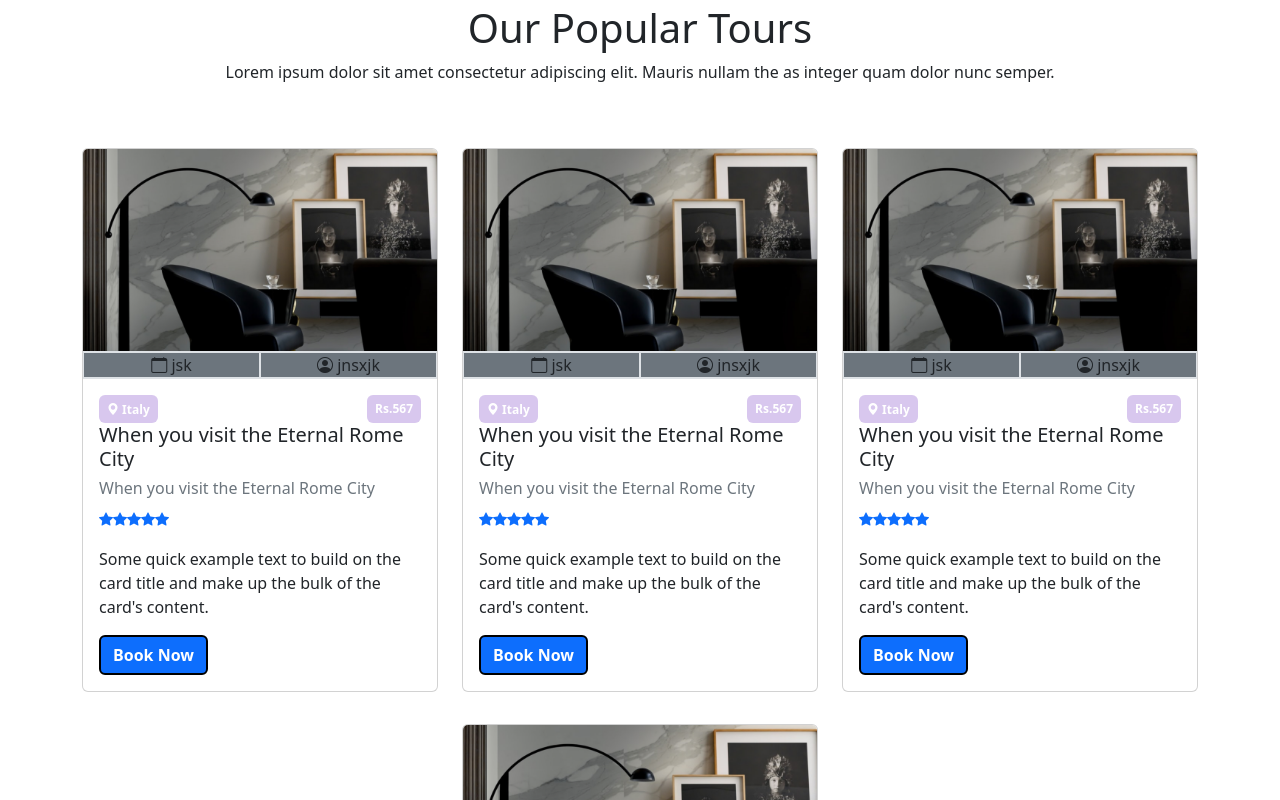
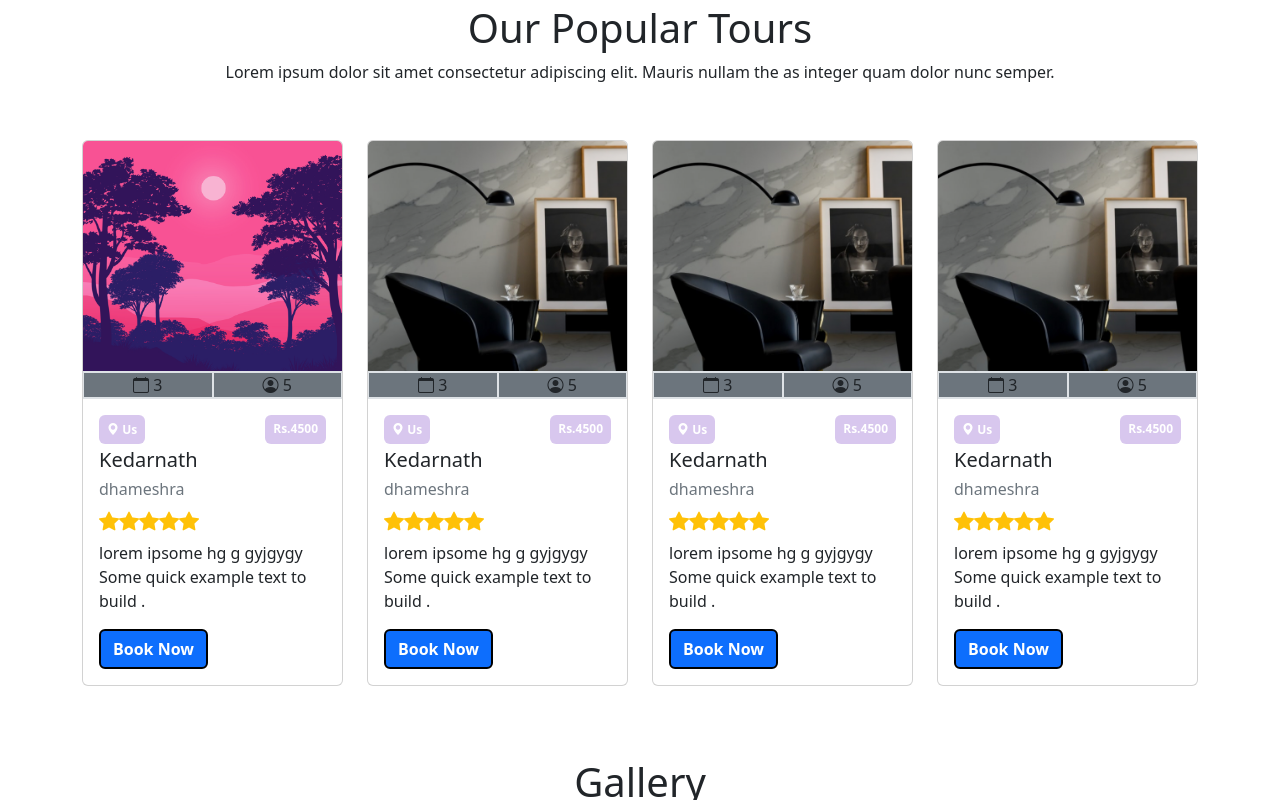
Before and after one commit to Mehmedx7/React_Tour_App, a React (Create React App) app: page / in a window 1280 px wide. Shown: the part 1300-2100 px from the top of the page. Built offline with nearby package versions, Linux system fonts and the light colour scheme.

Commit message:
listapage

```diff
--- a/src/App.css
+++ b/src/App.css
@@ -50,3 +50,9 @@ border: 2px solid #240750;
 .Popular-tour .badge{
     background-color: #b799e08b !important;
 }
+
+.custome-img
+{
+    height: 230px; /* Fixed height for the image */
+  object-fit: cover;
+}
--- a/src/component/Gallery/GalleryCard.jsx
+++ b/src/component/Gallery/GalleryCard.jsx
@@ -54,7 +54,7 @@ const GalleryCard = () => {
   return (
     <div>
          <div className='container gallery'>
-         <div className="title text-center mt-3">
+            <div className="title text-center mt-3">
          <h1>Gallery</h1>
           <p>
             Lorem ipsum dolor sit amet consectetur adipiscing elit. Mauris
--- a/src/component/Gallery/galleryCard.css
+++ b/src/component/Gallery/galleryCard.css
@@ -25,7 +25,7 @@
   background-color: rgba(255, 255, 255, 0.229);
 }
 
-.caption
+.gallery .caption
 {
 font-size:2rem ;
 position: absolute;
--- a/src/component/PopularTour/PopularTour.jsx
+++ b/src/component/PopularTour/PopularTour.jsx
@@ -1,26 +1,7 @@
 import React from "react";
-import img1 from "../../assets/img/home-decor-1.jpg";
-import { Badge } from "react-bootstrap";
-import { Link } from "react-router-dom";
 
-const cardData = [
-  {
-   id:1,
-   img: img1,
-  },
-  {
-    id:2,
-    img: img1,
-   },
-   {
-    id:3,
-    img: img1,
-   },
-   {
-    id:4,
-    img: img1,
-   }
-]
+import CustomeCard from "./card";
+import { cardData } from "./TourData";
 
 const PopularTour = () => {
   return (
@@ -33,70 +14,22 @@ const PopularTour = () => {
             nullam the as integer quam dolor nunc semper.
           </p>
         </div>
+
         <div className="row mt-5 d-flex align-item-center justify-content-center">
-
-          {
-            cardData.map( (item, index) =>{
-              return (
-                <div className="col-lg-4 col-md-6 col-sm-12 desti-img">
-                <div className="card  my-3" key={index}>
-              <img className="card-img-top" src={item.img} alt="Card" />
-              <div className="row border-bottom m-0 border-top bg-secondary ">
-                <div className="col border text-center">
-                  <i className="bi bi-calendar"></i> jsk
-                </div>
-
-                <div className="col border text-center">
-                  <i className="bi bi-person-circle"></i> jnsxjk
-                </div>
-              </div>
-              <div className="card-body">
-                <div className="d-flex justify-content-between align-item-center">
-                  <Badge className=" badge badge-light p-2">
-                    {" "}
-                    <i className="bi bi-geo-alt-fill"></i> Italy
-                  </Badge>
-                  <Badge className=" badge badge-light p-2"> Rs.567</Badge>
-                </div>
-
-                <h5 className="card-title">
-                  When you visit the Eternal Rome City
-                </h5>
-                <h6 className="card-title text-secondary">
-                  When you visit the Eternal Rome City
-                </h6>
-                <div class="mb-3">
-                  <small class="bi bi-star-fill text-primary"></small>
-
-                  <small class="bi bi-star-fill text-primary"></small>
-
-                  <small class="bi bi-star-fill text-primary"></small>
-
-                  <small class="bi bi-star-fill text-primary"></small>
-
-                  <small class="bi bi-star-fill text-primary"></small>
-                </div>
-                {/* <div>
-                  <div>
-                    <p></p>
-                    <h1></h1>
-                  </div>
-                </div> */}
-                <p className="card-text">
-                  Some quick example text to build on the card title and make up
-                  the bulk of the card's content.
-                </p>
-
-                <Link className="btn btn-primary" to="#"> Book Now</Link>
-              </div>
-            </div>
-            </div>
-
-              )
-            } )
-          }
-
-
+          {cardData.map((item) => {
+            return (
+              <CustomeCard
+                title={item.title}
+                price={item.price}
+                subtitle={item.subtitle}
+                img={item.img}
+                day={item.day}
+                person={item.person}
+                place={item.place}
+                description={item.description}
+              />
+            );
+          })}
         </div>
       </div>
     </>
--- /dev/null
+++ b/src/component/PopularTour/TourData.jsx
@@ -0,0 +1,151 @@
+import img1 from "../../assets/img/home-decor-1.jpg";
+import img2 from "../../assets/img/illustrations/illustration-signin.jpg"
+
+export const cardData = [
+  {
+    id: 1,
+    img: img2,
+    day: "3",
+    person: "5",
+    place: "Us",
+    price: "Rs.4500",
+    title: "Kedarnath",
+    subtitle: "dhameshra",
+    description:
+      "lorem ipsome hg g gyjgygy Some quick example text to build .",
+  },
+  {
+    id: 1,
+    img: img1,
+    day: "3",
+    person: "5",
+    place: "Us",
+    price: "Rs.4500",
+    title: "Kedarnath",
+    subtitle: "dhameshra",
+    description:
+      "lorem ipsome hg g gyjgygy Some quick example text to build .",
+  },
+  {
+    id: 1,
+    img: img1,
+    day: "3",
+    person: "5",
+    place: "Us",
+    price: "Rs.4500",
+    title: "Kedarnath",
+    subtitle: "dhameshra",
+    description:
+      "lorem ipsome hg g gyjgygy Some quick example text to build .",
+  },
+  {
+    id: 1,
+    img: img1,
+    day: "3",
+    person: "5",
+    place: "Us",
+    price: "Rs.4500",
+    title: "Kedarnath",
+    subtitle: "dhameshra",
+    description:
+      "lorem ipsome hg g gyjgygy Some quick example text to build .",
+  },
+
+];
+
+export const cardData1 = [
+  {
+    id: 1,
+    img: img1,
+    day: "3",
+    person: "5",
+    place: "Us",
+    price: "Rs.4500",
+    title: "Kedarnath",
+    subtitle: "dhameshra",
+    description:
+      "lorem ipsome hg g gyjgygy Some quick example text to build on.",
+  },
+  {
+    id: 1,
+    img: img1,
+    day: "3",
+    person: "5",
+    place: "Us",
+    price: "Rs.4500",
+    title: "Kedarnath",
+    subtitle: "dhameshra",
+    description:
+      "lorem ipsome hg g gyjgygy Some quick example text to build .",
+  },
+  {
+    id: 1,
+    img: img1,
+    day: "3",
+    person: "5",
+    place: "Us",
+    price: "Rs.4500",
+    title: "Kedarnath",
+    subtitle: "dhameshra",
+    description:
+      "lorem ipsome hg g gyjgygy Some quick example text to build .",
+  },
+  {
+    id: 1,
+    img: img1,
+    day: "3",
+    person: "5",
+    place: "Us",
+    price: "Rs.4500",
+    title: "Kedarnath",
+    subtitle: "dhameshra",
+    description:
+      "lorem ipsome hg g gyjgygy Some quick example text to build .",
+  },
+  {
+    id: 1,
+    img: img1,
+    day: "3",
+    person: "5",
+    place: "Us",
+    price: "Rs.4500",
+    title: "Kedarnath",
+    subtitle: "dhameshra",
+    description: "lorem ipsome hg g gyjgygy Some quick example text to build .",
+  },
+  {
+    id: 1,
+    img: img1,
+    day: "3",
+    person: "5",
+    place: "Us",
+    price: "Rs.4500",
+    title: "Kedarnath",
+    subtitle: "dhameshra",
+    description: "lorem ipsome hg g gyjgygy Some quick example text to build .",
+  },
+  {
+    id: 1,
+    img: img1,
+    day: "3",
+    person: "5",
+    place: "Us",
+    price: "Rs.4500",
+    title: "Kedarnath",
+    subtitle: "dhameshra",
+    description: "lorem ipsome hg g gyjgygy Some quick example text to build .",
+  },
+  {
+    id: 1,
+    img: img1,
+    day: "3",
+    person: "5",
+    place: "Us",
+    price: "Rs.4500",
+    title: "Kedarnath",
+    subtitle: "dhameshra",
+    description: "lorem ipsome hg g gyjgygy Some quick example text to build .",
+  },
+
+
+];
--- /dev/null
+++ b/src/component/PopularTour/card.jsx
@@ -0,0 +1,68 @@
+import React from 'react'
+import { Badge, Button } from 'react-bootstrap'
+import { useNavigate } from 'react-router-dom'
+
+const CustomeCard = (props) => {
+
+  const navigate = useNavigate()
+
+  const handleClick = () => {
+    navigate("/detail")
+  }
+
+  return (
+   <>
+               <div className="col-lg-3 col-md-6 col-sm-10 desti-img mx-xs-3">
+               <div className="card  my-2 custome-card" >
+             <img className="card-img-top custome-img" src={props.img} alt="Card" />
+             <div className="row border-bottom m-0 border-top bg-secondary ">
+               <div className="col border text-center">
+                 <i className="bi bi-calendar"></i> {props.day}
+               </div>
+               <div className="col border text-center">
+                 <i className="bi bi-person-circle"></i> {props.person}
+               </div>
+             </div>
+             <div className="card-body">
+               <div className="d-flex justify-content-between align-item-center">
+                 <Badge className=" badge badge-light p-2">
+                   {" "}
+                   <i className="bi bi-geo-alt-fill"></i> {props.place}
+                 </Badge>
+                 <Badge className=" badge badge-light p-2"> {props.price}</Badge>
+               </div>
+               <h5 className="card-title mt-1">
+                {props.title}
+               </h5>
+               <h6 className="card-title text-secondary">
+                 {props.subtitle}
+               </h6>
+               <div className="mb-1">
+                 <small className="bi bi-star-fill text-warning fs-5"></small>
+
+                 <small className="bi bi-star-fill text-warning fs-5"></small>
+
+                 <small className="bi bi-star-fill text-warning fs-5"></small>
+
+                 <small className="bi bi-star-fill text-warning fs-5"></small>
+
+                 <small className="bi bi-star-fill text-warning fs-5"></small>
+               </div>
+               {/* <div>
+                 <div>
+                   <p></p>
+                   <h1></h1>
+                 </div>
+               </div> */}
+               <p className="card-text">
+                 {props.description}
+               </p>
+
+               <Button className="btn btn-primary " onClick={handleClick} > Book Now</Button>
+             </div>
+           </div>
+           </div>
+   </>)
+}
+
+export default CustomeCard
--- a/src/pages/Detailed.jsx
+++ b/src/pages/Detailed.jsx
@@ -2,7 +2,17 @@ import React from 'react'
 
 const Detailed = () => {
   return (
-    <div>Detailed</div>
+    <div>Detailed
+{/*
+    card click
+    image
+    2tabs => iteniary  description   rightside =>    booknow => subtotal =
+                                                                 text
+                                                                 total= subtotal + gst
+                                                                  boknow */}
+
+
+    </div>
   )
 }
 
--- a/src/pages/List.jsx
+++ b/src/pages/List.jsx
@@ -1,8 +1,38 @@
-import React from 'react'
+import React from 'react';
+import CustomeCard from '../component/PopularTour/card';
+import { cardData1 } from '../component/PopularTour/TourData';
 
 const List = () => {
+
   return (
-    <div>List</div>
+    <>
+<div className="container mt-5 Popular-tour">
+        <div className="title text-center mt-3">
+          <h1>Our Popular Tours</h1>
+          <p>
+            Lorem ipsum dolor sit amet consectetur adipiscing elit. Mauris
+            nullam the as integer quam dolor nunc semper.
+          </p>
+        </div>
+
+        <div className="row mt-5 d-flex align-item-center justify-content-center">
+          {cardData1.map((item) => {
+            return (
+              <CustomeCard
+                title={item.title}
+                price={item.price}
+                subtitle={item.subtitle}
+                img={item.img}
+                day={item.day}
+                person={item.person}
+                place={item.place}
+                description={item.description}
+              />
+            );
+          })}
+        </div>
+      </div>
+    </>
   )
 }
 
```
